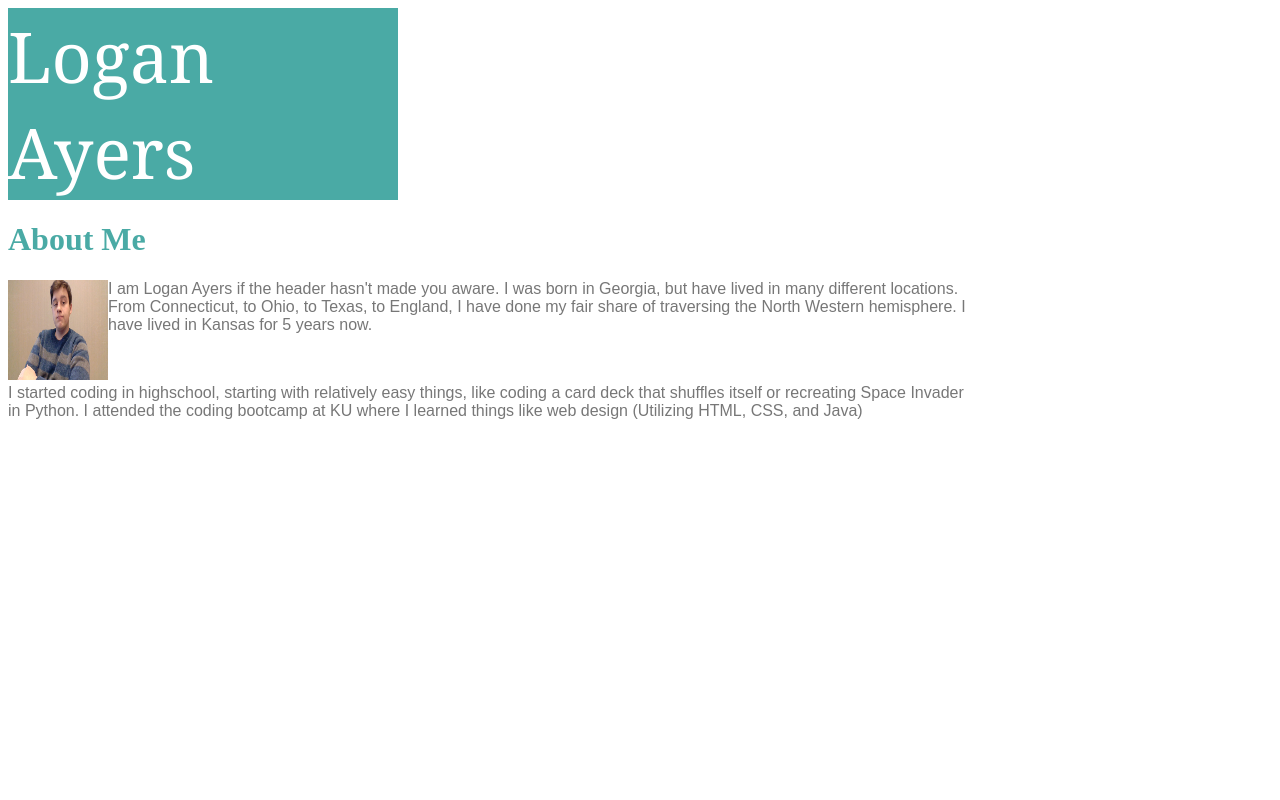
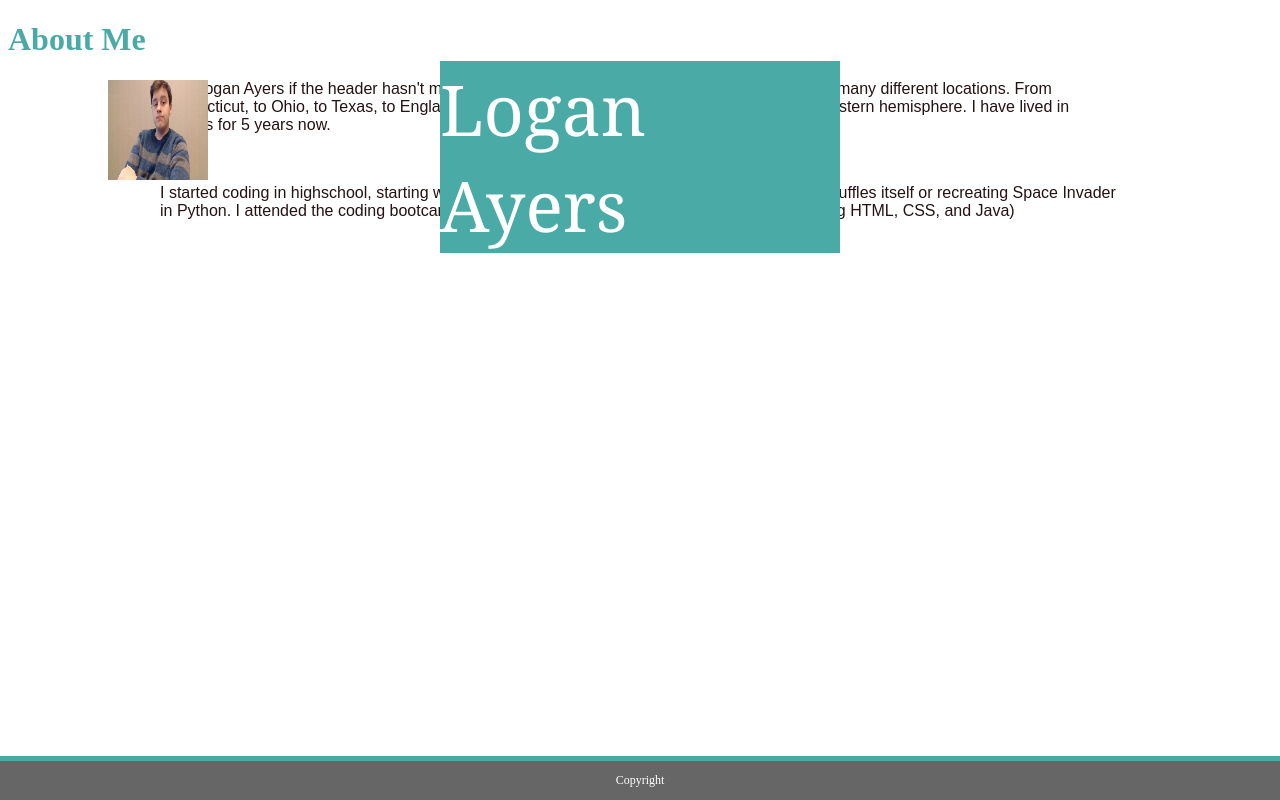
Before and after one commit to LAyers45/Basic-Portfolio, a plain HTML site: page index.html in a window 1280 px wide. Drawn offline with Linux system fonts and the light colour scheme.

Commit message:
Created the footer

```diff
--- a/assets/css/style.css
+++ b/assets/css/style.css
@@ -1,28 +1,45 @@
 header{
+    position:absolute;
+    left: 400px;
     color: white;
     background-color:#4aaaa5;
     font-size: 70px;
-    width: 390px;
     font-family: 'Georgia', Times, Times New Roman, serif;
-    border-width: 5px;
-    border-color: #cccccc;
+    margin: 40px;
+    width: 400px;
 
 }
 body{
     border: 10px;
     border-color: blue;
-    width: 960px;
-    float: center;
 
 }
 h1{
     color:#4aaaa5;
 
+
 }
 .Profile_Pic{
     float: left;
+    position: relative;
+    left: 100px
 }
 .about-me{
-    color:#777777;
+    color:#251212;
     font-family: 'Arial', 'Helvetica Neue', Helvetica, sans-serif;
+    width: 960px;
+    margin-right: auto;
+    margin-left:auto;
+
 }
+
+.footer {
+    position: fixed;
+    font-size: 12px;
+    left: 0;
+    bottom: 0;
+    width: 100%;
+    background-color:#666666;
+    color: white;
+    text-align: center;
+    border-top: 5px solid #4aaaa5;
--- a/index.html
+++ b/index.html
@@ -14,5 +14,8 @@
         <p class= "about-me">I am Logan Ayers if the header hasn't made you aware. I was born in Georgia, but have lived in many different locations. From Connecticut, to Ohio, to Texas, to England, I have done my fair share of traversing the North Western hemisphere. I have lived in Kansas for 5 years now. </p>
         <br>
         <p class= "about-me">    I started coding in highschool, starting with relatively easy things, like coding a card deck that shuffles itself or recreating Space Invader in Python. I attended the coding bootcamp at KU where I learned things like web design (Utilizing HTML, CSS, and Java)</p>
+        <div class=footer>
+            <p>Copyright</p>
+        </div>
     </body>
 </html>
```
